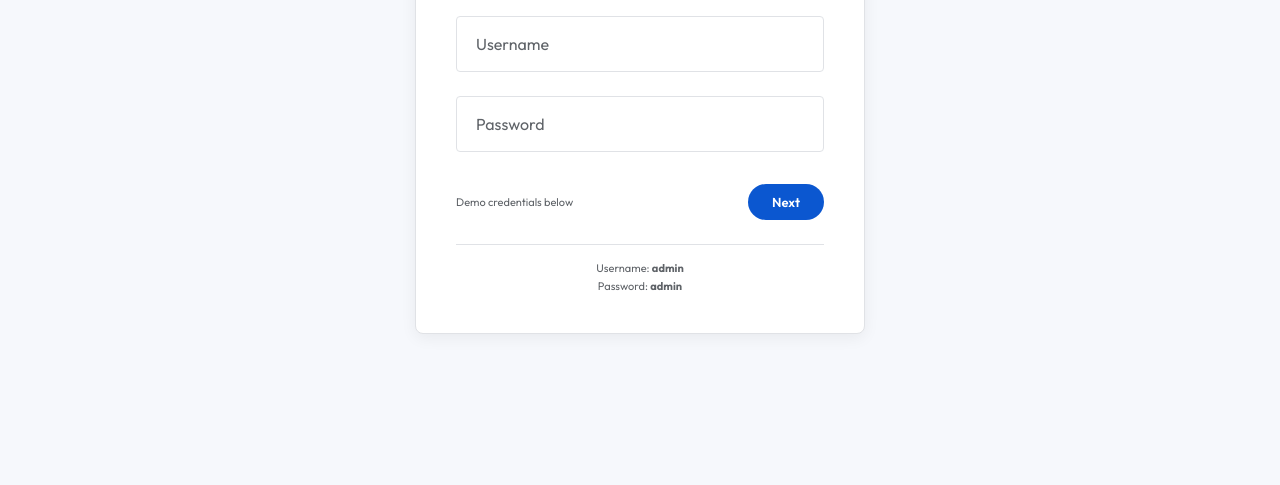
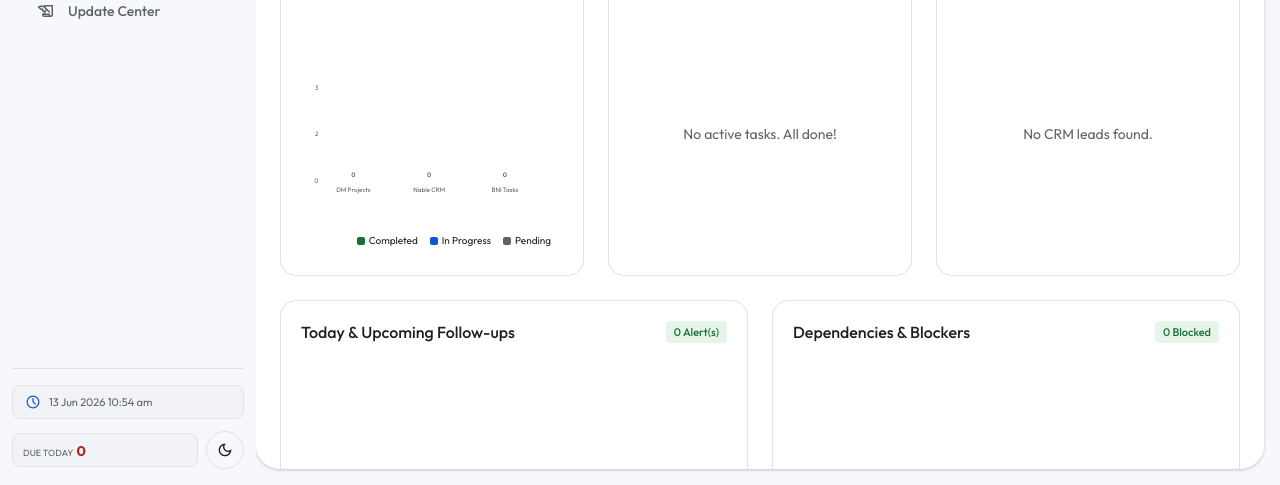
Before and after one commit to thiskshitij/sales-task-tracker, a website with bundled scripts: page index.html in a window 1280 px wide. Shown: the part 315-800 px from the top of the page. Built offline with nearby package versions, Linux system fonts and the light colour scheme; files whose address does not match are found by name.

Commit message:
feat: remove login page and load app directly

```diff
--- a/index.html
+++ b/index.html
@@ -17,7 +17,7 @@
 </head>
 <body>
     <!-- Login Screen -->
-    <div class="login-wrapper" id="login-screen">
+    <div class="login-wrapper hidden" id="login-screen">
         <div class="google-login-card">
             <div class="google-login-header">
                 <div style="display: flex; justify-content: center; align-items: center; gap: 8px; margin-bottom: 16px;">
@@ -52,7 +52,7 @@
         </div>
     </div>
 
-    <div class="app-container hidden">
+    <div class="app-container">
         <!-- Sidebar -->
         <aside class="sidebar">
             <div class="brand">
@@ -177,7 +177,7 @@
                                 <span class="material-symbols-outlined" style="font-size: 18px;">delete_forever</span>
                                 <span>Reset Tracker Data</span>
                             </button>
-                            <button class="popover-btn logout" id="btn-logout-app" style="display: flex; align-items: center; gap: 10px; padding: 10px; width: 100%; border: none; background: transparent; text-align: left; border-radius: 8px; cursor: pointer; color: var(--text-muted); font-size: 13px; font-weight: 500; border-top: 1px solid var(--border-main); padding-top: 14px; margin-top: 4px;">
+                            <button class="popover-btn logout" id="btn-logout-app" style="display: none; align-items: center; gap: 10px; padding: 10px; width: 100%; border: none; background: transparent; text-align: left; border-radius: 8px; cursor: pointer; color: var(--text-muted); font-size: 13px; font-weight: 500; border-top: 1px solid var(--border-main); padding-top: 14px; margin-top: 4px;">
                                 <span class="material-symbols-outlined" style="font-size: 18px;">logout</span>
                                 <span>Sign Out</span>
                             </button>
--- a/js/app.js
+++ b/js/app.js
@@ -111,12 +111,8 @@ function setupAuthentication() {
     const loginError = document.getElementById('login-error');
     const logoutBtn = document.getElementById('btn-logout-app');
 
-    // Check existing session
-    if (sessionStorage.getItem('salesflow_auth') === 'true') {
-        showApp();
-    } else {
-        showLogin();
-    }
+    // Always show the app directly, bypassing the login screen
+    showApp();
 
     function showApp() {
         if (loginScreen) loginScreen.classList.add('hidden');
```
